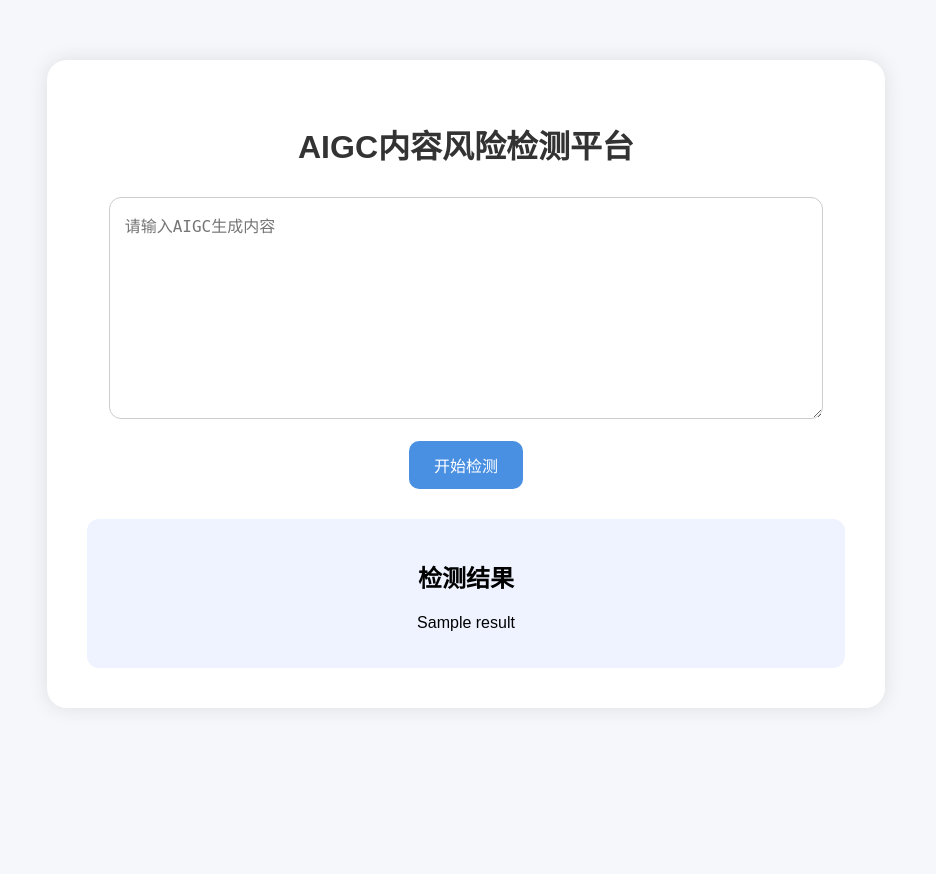
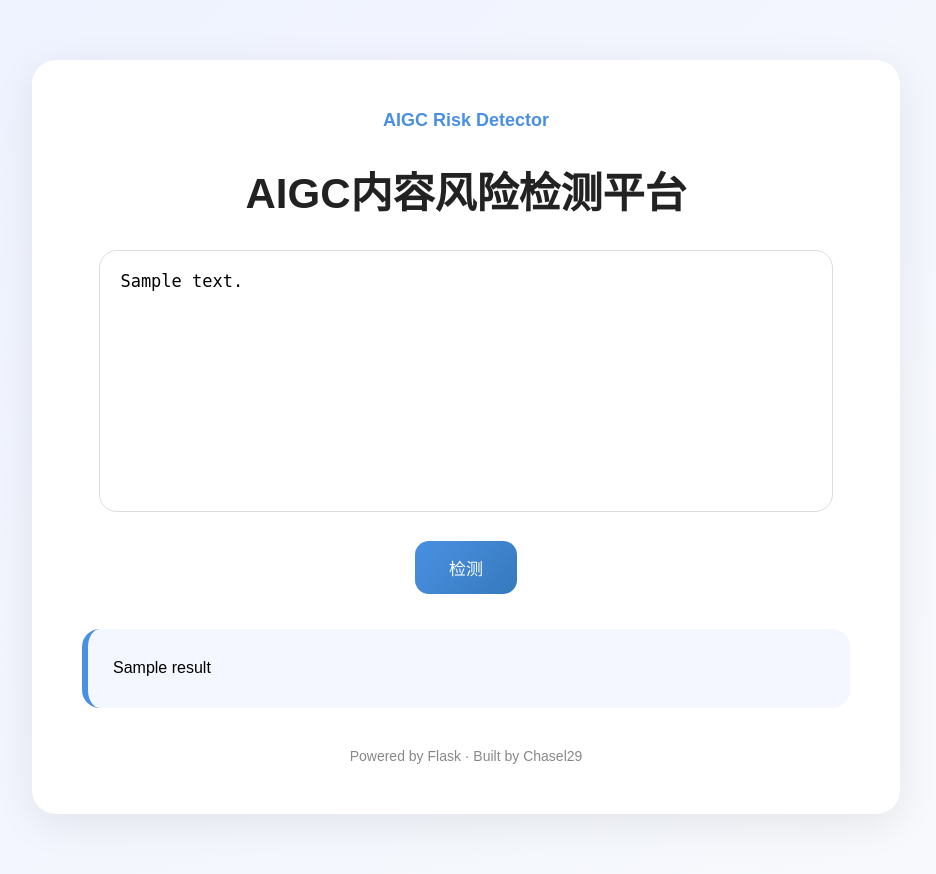
Before and after one commit to Chasel29/aigc-risk-detector, a Flask app: template templates/index.html in a window 1280 px wide. Shown: the whole page, without its empty margins (174-1110 px from the left). Before the commit the page ends 631 px from the top, so only its background shows below. Run offline with Flask 3, Linux system fonts and the light colour scheme; the template is opened without the code that fills it: most values are stand-ins (such as "Sample title", 1, 10 or a date in 2020).

Commit message:
升级了UI

```diff
--- a/static/style.css
+++ b/static/style.css
@@ -1,5 +1,7 @@
 body {
-    background: #f5f7fa;
+    margin: 0;
+    padding: 0;
+    background: linear-gradient(135deg, #eef2ff, #f8fafc);
     font-family: Arial, sans-serif;
 }
 
@@ -7,41 +9,72 @@ body {
     width: 60%;
     margin: 60px auto;
     background: white;
-    padding: 40px;
-    border-radius: 20px;
-    box-shadow: 0px 0px 20px rgba(0,0,0,0.1);
+    padding: 50px;
+    border-radius: 24px;
+    box-shadow: 0 10px 40px rgba(0,0,0,0.08);
     text-align: center;
 }
 
+.logo {
+    font-size: 18px;
+    color: #4a90e2;
+    font-weight: bold;
+    margin-bottom: 10px;
+}
+
 h1 {
-    color: #333;
+    color: #222;
     margin-bottom: 30px;
+    font-size: 42px;
 }
 
 textarea {
     width: 90%;
-    padding: 15px;
-    border-radius: 12px;
-    border: 1px solid #ccc;
-    font-size: 16px;
+    height: 220px;
+    padding: 20px;
+    border-radius: 18px;
+    border: 1px solid #dcdcdc;
+    font-size: 17px;
+    resize: none;
+    outline: none;
+    transition: 0.3s;
+}
+
+textarea:focus {
+    border-color: #4a90e2;
+    box-shadow: 0 0 12px rgba(74,144,226,0.2);
 }
 
 button {
-    background: #4a90e2;
+    margin-top: 25px;
+    background: linear-gradient(135deg, #4a90e2, #357abd);
     color: white;
     border: none;
-    padding: 12px 25px;
-    border-radius: 10px;
-    font-size: 16px;
+    padding: 14px 34px;
+    border-radius: 14px;
+    font-size: 17px;
     cursor: pointer;
+    transition: 0.3s;
 }
 
 button:hover {
-    background: #357abd;
+    transform: translateY(-2px);
+    box-shadow: 0 6px 18px rgba(74,144,226,0.3);
 }
 
 .result {
-    margin-top: 30px;
-    background: #eef3ff;
-    padding: 20px;
-    border-radius: 12px;}
+    margin-top: 35px;
+    background: #f4f7ff;
+    padding: 25px;
+    border-radius: 18px;
+    text-align: left;
+    line-height: 1.8;
+    white-space: pre-line;
+    border-left: 6px solid #4a90e2;
+}
+
+.footer {
+    margin-top: 40px;
+    color: #888;
+    font-size: 14px;
+}
--- a/templates/index.html
+++ b/templates/index.html
@@ -1,48 +1,27 @@
 <!DOCTYPE html>
-<html lang="zh">
-
+<html lang="en">
 <head>
     <meta charset="UTF-8">
-
-    <title>AIGC检测平台</title>
-
-    <link rel="stylesheet"
-    href="{{ url_for('static', filename='style.css') }}">
+    <title>AIGC内容风险检测平台</title>
+    <link rel="stylesheet" href="{{ url_for('static', filename='style.css') }}">
 </head>
-
 <body>
-
     <div class="container">
-
+        <div class="logo">
+            AIGC Risk Detector
+        </div>
         <h1>AIGC内容风险检测平台</h1>
-
-        <form method="POST">
-
-            <textarea
-            name="content"
-            rows="10"
-            placeholder="请输入AIGC生成内容"></textarea>
-
-            <br><br>
-
-            <button type="submit">开始检测</button>
-
+        <form method="post">
+            <textarea name="content" placeholder="请输入需要检测的内容...">{{ content }}</textarea>
+            <br>
+            <button type="submit">检测</button>
         </form>
-
         {% if result %}
-
-        <div class="result">
-
-            <h2>检测结果</h2>
-
-            <p>{{ result }}</p>
-
+        <div class="result">{{ result }}</div>
+        {% endif %}
+        <div class="footer">
+            Powered by Flask · Built by Chasel29
         </div>
-
-        {% endif %}
-
     </div>
-
 </body>
-
 </html>
```
